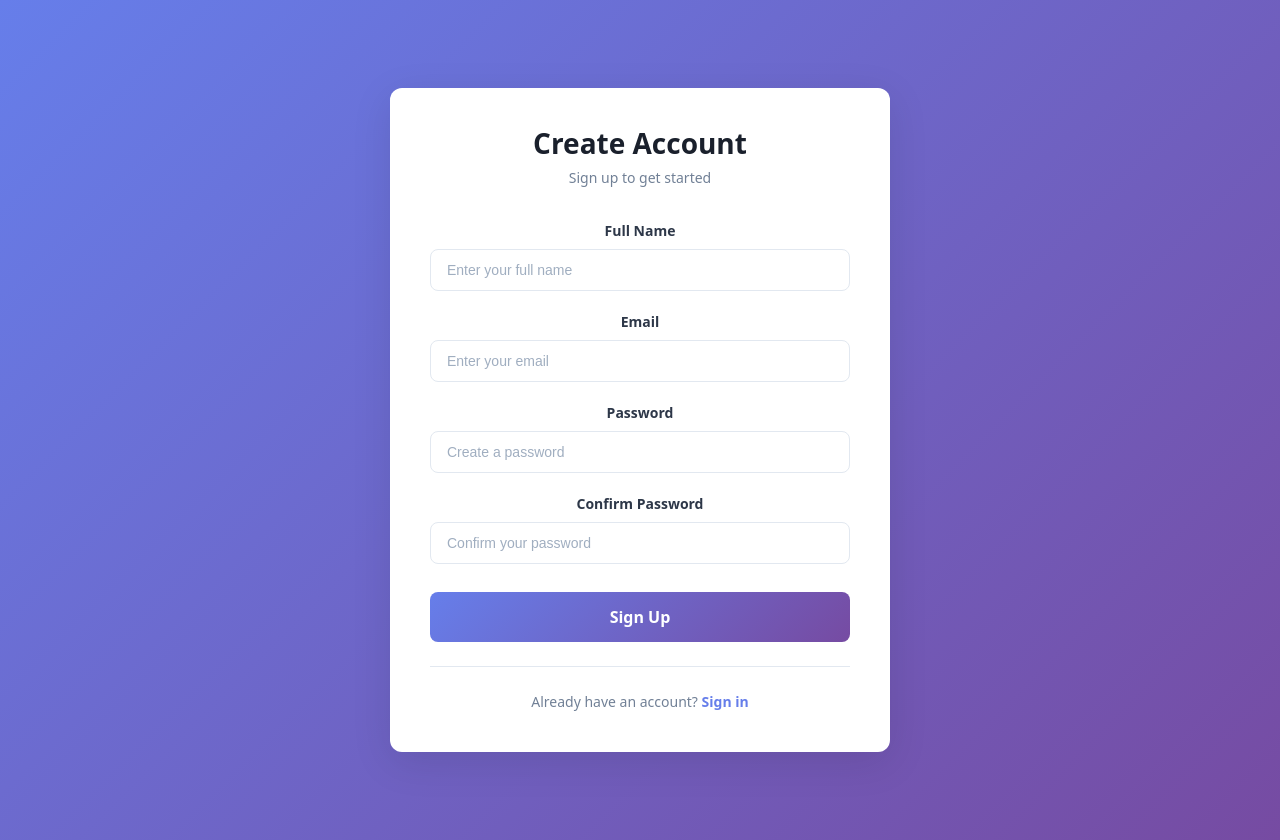
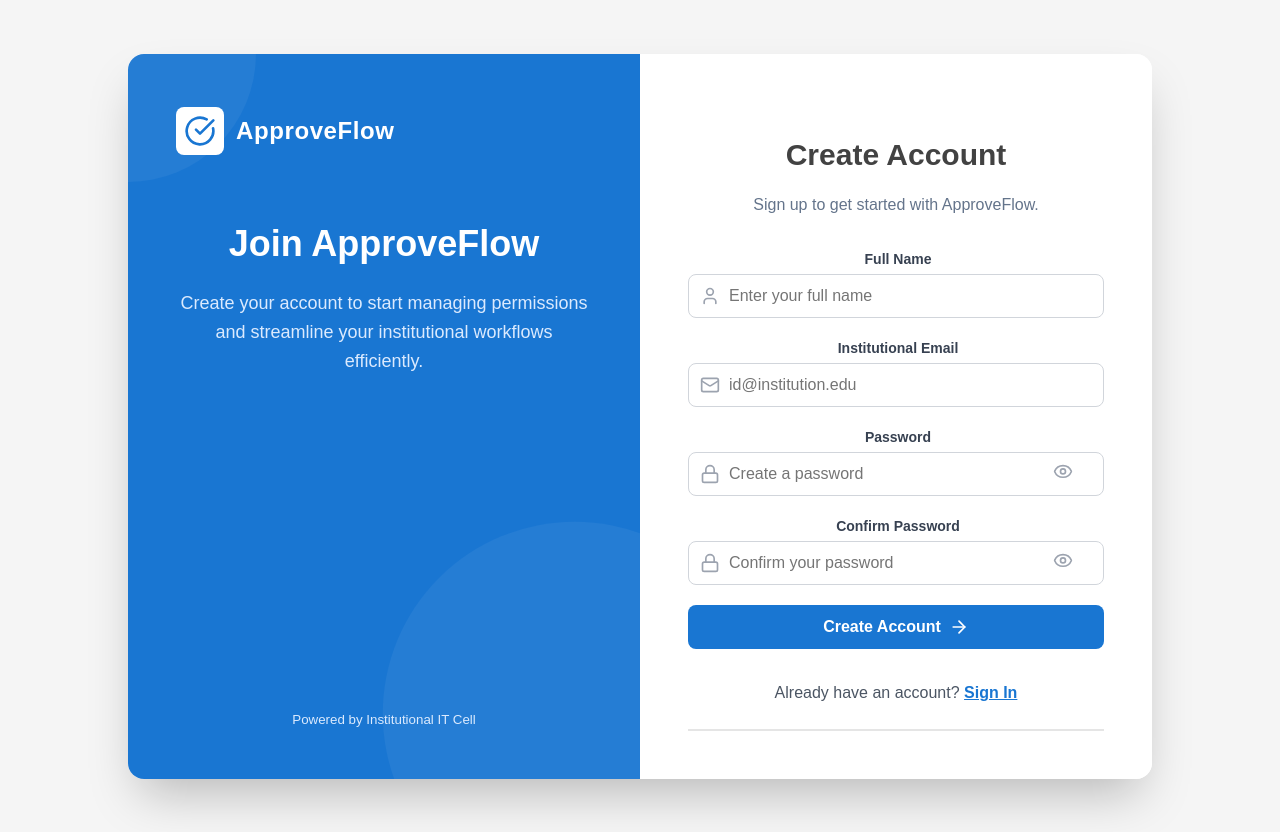
Before and after one commit to HarshilD05/WP_Mini, a React (Vite) app in the folder frontend/: page /signup in a window 1280 px wide. Built offline with nearby package versions, Linux system fonts and the light colour scheme; no server answers.

Commit message:
Login/Signup(Revised)

```diff
--- a/frontend/package.json
+++ b/frontend/package.json
@@ -11,6 +11,7 @@
   },
   "dependencies": {
     "axios": "^1.6.2",
+    "lucide-react": "^0.468.0",
     "react": "^19.2.0",
     "react-dom": "^19.2.0",
     "react-router-dom": "^7.9.6"
--- a/frontend/src/pages/Login.css
+++ b/frontend/src/pages/Login.css
@@ -1,78 +1,189 @@
-.login-container {
+/* Login.css */
+.auth-container {
   min-height: 100vh;
+  background-color: #F5F5F5;
   display: flex;
   align-items: center;
   justify-content: center;
-  background: linear-gradient(135deg, #667eea 0%, #764ba2 100%);
-  padding: 20px;
+  padding: 1rem;
+  font-family: sans-serif;
+  color: #334155;
 }
 
-.login-card {
-  background: white;
-  border-radius: 12px;
-  box-shadow: 0 10px 40px rgba(0, 0, 0, 0.1);
+.auth-card {
   width: 100%;
-  max-width: 420px;
-  padding: 40px;
+  max-width: 1024px;
+  background-color: white;
+  border-radius: 1rem;
+  box-shadow: 0 25px 50px -12px rgba(0, 0, 0, 0.25);
+  overflow: hidden;
+  display: flex;
+  flex-direction: column;
+  min-height: 600px;
 }
 
-.login-header {
-  text-align: center;
-  margin-bottom: 32px;
+@media (min-width: 768px) {
+  .auth-card {
+    flex-direction: row;
+  }
 }
 
-.login-header h1 {
-  color: #1a202c;
-  font-size: 28px;
-  font-weight: 700;
-  margin: 0 0 8px 0;
+/* Left Side - Branding */
+.brand-section {
+  width: 100%;
+  background-color: #1976D2; /* Primary Blue */
+  color: white;
+  padding: 2rem;
+  display: flex;
+  flex-direction: column;
+  justify-content: space-between;
+  position: relative;
+  overflow: hidden;
 }
 
-.login-header p {
-  color: #718096;
-  font-size: 14px;
-  margin: 0;
+@media (min-width: 768px) {
+  .brand-section {
+    width: 50%;
+    padding: 3rem;
+  }
 }
 
-.login-form {
+.brand-header {
+  display: flex;
+  align-items: center;
+  gap: 0.75rem;
+  margin-bottom: 2rem;
+  position: relative;
+  z-index: 10;
+}
+
+.logo-icon {
+  background-color: white;
+  padding: 0.5rem;
+  border-radius: 0.5rem;
+  display: flex;
+  color: #1976D2;
+}
+
+.brand-title {
+  font-size: 1.5rem;
+  font-weight: bold;
+  letter-spacing: 0.025em;
+}
+
+.hero-text h2 {
+  font-size: 2.25rem;
+  font-weight: bold;
+  line-height: 1.2;
+  margin-bottom: 1.5rem;
+}
+
+.hero-text p {
+  color: #DBEAFE; /* Light blue text */
+  font-size: 1.125rem;
+  line-height: 1.6;
+}
+
+/* Decorative Circles */
+.circle-deco-1 {
+  position: absolute;
+  top: 0;
+  left: 0;
+  width: 16rem;
+  height: 16rem;
+  background-color: white;
+  opacity: 0.05;
+  border-radius: 50%;
+  transform: translate(-50%, -50%);
+}
+
+.circle-deco-2 {
+  position: absolute;
+  bottom: 0;
+  right: 0;
+  width: 24rem;
+  height: 24rem;
+  background-color: white;
+  opacity: 0.05;
+  border-radius: 50%;
+  transform: translate(33%, 33%);
+}
+
+/* Right Side - Form */
+.form-section {
+  width: 100%;
+  padding: 2rem;
+  background-color: white;
   display: flex;
   flex-direction: column;
-  gap: 20px;
+  justify-content: center;
 }
 
-.form-group {
-  display: flex;
-  flex-direction: column;
-  gap: 8px;
+@media (min-width: 768px) {
+  .form-section {
+    width: 50%;
+    padding: 3rem;
+  }
 }
 
-.form-group label {
-  color: #2d3748;
-  font-size: 14px;
-  font-weight: 600;
+.form-header {
+  max-width: 28rem;
+  margin: 0 auto;
+  width: 100%;
 }
 
-.form-group input {
-  padding: 12px 16px;
-  border: 1px solid #e2e8f0;
-  border-radius: 8px;
-  font-size: 14px;
-  transition: all 0.2s;
-  outline: none;
+.form-header h3 {
+  font-size: 1.875rem;
+  font-weight: bold;
+  color: #424242;
+  margin-bottom: 0.5rem;
 }
 
-.form-group input:focus {
-  border-color: #667eea;
-  box-shadow: 0 0 0 3px rgba(102, 126, 234, 0.1);
+.form-header p {
+  color: #64748B;
+  margin-bottom: 2rem;
 }
 
-.form-group input:disabled {
-  background-color: #f7fafc;
-  cursor: not-allowed;
+.input-group {
+  margin-bottom: 1.25rem;
 }
 
-.form-group input::placeholder {
-  color: #a0aec0;
+.input-group label {
+  display: block;
+  font-size: 0.875rem;
+  font-weight: 600;
+  color: #374151;
+  margin-bottom: 0.25rem;
+  margin-left: 0.25rem;
+}
+
+.input-wrapper {
+  position: relative;
+}
+
+.input-icon {
+  position: absolute;
+  left: 0.75rem;
+  top: 50%;
+  transform: translateY(-50%);
+  color: #9CA3AF;
+}
+
+.form-input {
+  width: 100%;
+  padding-left: 2.5rem;
+  padding-right: 1rem;
+  padding-top: 0.75rem;
+  padding-bottom: 0.75rem;
+  border-radius: 0.5rem;
+  border: 1px solid #D1D5DB;
+  outline: none;
+  transition: all 0.2s;
+}
+
+.form-input:focus {
+  border-color: #1976D2;
+  box-shadow: 0 0 0 2px rgba(25, 118, 210, 0.2);
 }
 
 .error-message {
@@ -82,67 +193,50 @@
   border-radius: 8px;
   font-size: 14px;
   border-left: 4px solid #fc8181;
+  margin-bottom: 1.25rem;
 }
 
-.login-button {
-  background: linear-gradient(135deg, #667eea 0%, #764ba2 100%);
+.submit-btn {
+  width: 100%;
+  background-color: #1976D2;
   color: white;
+  font-weight: bold;
+  padding: 0.75rem;
+  border-radius: 0.5rem;
   border: none;
-  padding: 14px 24px;
-  border-radius: 8px;
-  font-size: 16px;
-  font-weight: 600;
   cursor: pointer;
-  transition: transform 0.2s, box-shadow 0.2s;
-  margin-top: 8px;
+  display: flex;
+  align-items: center;
+  justify-content: center;
+  gap: 0.5rem;
+  transition: background-color 0.3s;
+  margin-top: 1rem;
 }
 
-.login-button:hover:not(:disabled) {
-  transform: translateY(-2px);
-  box-shadow: 0 4px 12px rgba(102, 126, 234, 0.4);
+.submit-btn:hover {
+  background-color: #1565C0;
 }
 
-.login-button:active:not(:disabled) {
-  transform: translateY(0);
-}
-
-.login-button:disabled {
+.submit-btn:disabled {
   opacity: 0.6;
   cursor: not-allowed;
 }
 
-.login-footer {
+.toggle-text {
+  margin-top: 2rem;
   text-align: center;
-  margin-top: 24px;
-  padding-top: 24px;
-  border-top: 1px solid #e2e8f0;
+  color: #4B5563;
 }
 
-.login-footer p {
-  color: #718096;
-  font-size: 14px;
-  margin: 0;
-}
-
-.signup-link {
-  color: #667eea;
-  font-weight: 600;
-  text-decoration: none;
-  transition: color 0.2s;
-}
-
-.signup-link:hover {
-  color: #764ba2;
+.toggle-link {
+  color: #1976D2;
+  font-weight: bold;
+  background: none;
+  border: none;
+  cursor: pointer;
   text-decoration: underline;
 }
 
-/* Responsive design */
-@media (max-width: 480px) {
-  .login-card {
-    padding: 32px 24px;
-  }
-
-  .login-header h1 {
-    font-size: 24px;
-  }
+.toggle-link:hover {
+  color: #1565C0;
 }
--- a/frontend/src/pages/Login.jsx
+++ b/frontend/src/pages/Login.jsx
@@ -1,5 +1,6 @@
 import { useState } from 'react';
 import { useNavigate, Link } from 'react-router-dom';
+import { Mail, Lock, CheckCircle, ArrowRight, Eye, EyeOff } from 'lucide-react';
 import { login } from '../apis/authAPI';
 import './Login.css';
 
@@ -11,16 +12,7 @@
   });
   const [error, setError] = useState('');
   const [isLoading, setIsLoading] = useState(false);
-
-  const handleChange = (e) => {
-    const { name, value } = e.target;
-    setFormData(prev => ({
-      ...prev,
-      [name]: value
-    }));
-    // Clear error when user starts typing
-    if (error) setError('');
-  };
+  const [showPassword, setShowPassword] = useState(false);
 
   const handleSubmit = async (e) => {
     e.preventDefault();
@@ -46,65 +38,103 @@
   };
 
   return (
-    <div className="login-container">
-      <div className="login-card">
-        <div className="login-header">
-          <h1>Welcome Back</h1>
-          <p>Sign in to continue</p>
+    <div className="auth-container">
+      <div className="auth-card">
+
+        {/* Branding Side */}
+        <div className="brand-section">
+          <div className="circle-deco-1"></div>
+          <div className="circle-deco-2"></div>
+
+          <div className="brand-header">
+            <div className="logo-icon">
+              <CheckCircle size={32} />
+            </div>
+            <h1 className="brand-title">ApproveFlow</h1>
           </div>
 
-        <form onSubmit={handleSubmit} className="login-form">
+          <div className="hero-text" style={{position: 'relative', zIndex: 10}}>
+            <h2>Welcome Back!</h2>
+            <p>The Smart Permission & Event Approval Portal designed to streamline institutional workflows.</p>
+          </div>
+
+          <div style={{marginTop: 'auto', paddingTop: '3rem', position: 'relative', zIndex: 10}}>
+             <small style={{color: '#DBEAFE'}}>Powered by Institutional IT Cell</small>
+          </div>
+        </div>
+
+        {/* Form Side */}
+        <div className="form-section">
+          <div className="form-header">
+            <h3>Sign In</h3>
+            <p>Access your dashboard to manage permissions.</p>
+
+            <form onSubmit={handleSubmit}>
               {error && (
                 <div className="error-message">
                   {error}
                 </div>
               )}
 
-          <div className="form-group">
-            <label htmlFor="email">Email</label>
+              <div className="input-group">
+                <label>Institutional Email</label>
+                <div className="input-wrapper">
+                  <Mail className="input-icon" size={20} />
                   <input
                     type="email"
-              id="email"
-              name="email"
+                    className="form-input"
+                    placeholder="id@institution.edu"
                     value={formData.email}
-              onChange={handleChange}
-              placeholder="Enter your email"
-              disabled={isLoading}
-              autoComplete="email"
+                    onChange={(e) => setFormData({...formData, email: e.target.value})}
+                    required
                   />
                 </div>
-
-          <div className="form-group">
-            <label htmlFor="password">Password</label>
-            <input
-              type="password"
-              id="password"
-              name="password"
-              value={formData.password}
-              onChange={handleChange}
-              placeholder="Enter your password"
-              disabled={isLoading}
-              autoComplete="current-password"
-            />
               </div>
 
+              <div className="input-group">
+                <label>Password</label>
+                <div className="input-wrapper">
+                  <Lock className="input-icon" size={20} />
+                  <input
+                    type={showPassword ? "text" : "password"}
+                    className="form-input"
+                    placeholder="••••••••"
+                    value={formData.password}
+                    onChange={(e) => setFormData({...formData, password: e.target.value})}
+                    required
+                  />
                   <button
-            type="submit"
-            className="login-button"
-            disabled={isLoading}
+                    type="button"
+                    onClick={() => setShowPassword(!showPassword)}
+                    style={{position: 'absolute', right: '0.75rem', top: '50%', transform: 'translateY(-50%)', background: 'none', border: 'none', cursor: 'pointer', color: '#9CA3AF'}}
                   >
-            {isLoading ? 'Signing in...' : 'Sign In'}
+                    {showPassword ? <EyeOff size={20} /> : <Eye size={20} />}
+                  </button>
+                </div>
+              </div>
+
+              <div style={{display: 'flex', justifyContent: 'flex-end', marginBottom: '1rem'}}>
+                <a href="#" style={{color: '#1976D2', fontSize: '0.875rem', textDecoration: 'none'}}>Forgot Password?</a>
+              </div>
+
+              <button type="submit" className="submit-btn" disabled={isLoading}>
+                {isLoading ? 'Logging in...' : (
+                  <>
+                    Login to Dashboard <ArrowRight size={20} />
+                  </>
+                )}
               </button>
             </form>
 
-        <div className="login-footer">
-          <p>
-            Don't have an account?{' '}
-            <Link to="/signup" className="signup-link">
-              Sign up
+            <div className="toggle-text">
+              Don't have an account yet?{' '}
+              <Link to="/signup" className="toggle-link">
+                Sign Up
               </Link>
-          </p>
             </div>
+          </div>
+        </div>
+
       </div>
     </div>
   );
--- a/frontend/src/pages/Signup.css
+++ b/frontend/src/pages/Signup.css
@@ -1,148 +1,2 @@
-.signup-container {
-  min-height: 100vh;
-  display: flex;
-  align-items: center;
-  justify-content: center;
-  background: linear-gradient(135deg, #667eea 0%, #764ba2 100%);
-  padding: 20px;
-}
-
-.signup-card {
-  background: white;
-  border-radius: 12px;
-  box-shadow: 0 10px 40px rgba(0, 0, 0, 0.1);
-  width: 100%;
-  max-width: 420px;
-  padding: 40px;
-}
-
-.signup-header {
-  text-align: center;
-  margin-bottom: 32px;
-}
-
-.signup-header h1 {
-  color: #1a202c;
-  font-size: 28px;
-  font-weight: 700;
-  margin: 0 0 8px 0;
-}
-
-.signup-header p {
-  color: #718096;
-  font-size: 14px;
-  margin: 0;
-}
-
-.signup-form {
-  display: flex;
-  flex-direction: column;
-  gap: 20px;
-}
-
-.form-group {
-  display: flex;
-  flex-direction: column;
-  gap: 8px;
-}
-
-.form-group label {
-  color: #2d3748;
-  font-size: 14px;
-  font-weight: 600;
-}
-
-.form-group input {
-  padding: 12px 16px;
-  border: 1px solid #e2e8f0;
-  border-radius: 8px;
-  font-size: 14px;
-  transition: all 0.2s;
-  outline: none;
-}
-
-.form-group input:focus {
-  border-color: #667eea;
-  box-shadow: 0 0 0 3px rgba(102, 126, 234, 0.1);
-}
-
-.form-group input:disabled {
-  background-color: #f7fafc;
-  cursor: not-allowed;
-}
-
-.form-group input::placeholder {
-  color: #a0aec0;
-}
-
-.error-message {
-  background-color: #fed7d7;
-  color: #c53030;
-  padding: 12px 16px;
-  border-radius: 8px;
-  font-size: 14px;
-  border-left: 4px solid #fc8181;
-}
-
-.signup-button {
-  background: linear-gradient(135deg, #667eea 0%, #764ba2 100%);
-  color: white;
-  border: none;
-  padding: 14px 24px;
-  border-radius: 8px;
-  font-size: 16px;
-  font-weight: 600;
-  cursor: pointer;
-  transition: transform 0.2s, box-shadow 0.2s;
-  margin-top: 8px;
-}
-
-.signup-button:hover:not(:disabled) {
-  transform: translateY(-2px);
-  box-shadow: 0 4px 12px rgba(102, 126, 234, 0.4);
-}
-
-.signup-button:active:not(:disabled) {
-  transform: translateY(0);
-}
-
-.signup-button:disabled {
-  opacity: 0.6;
-  cursor: not-allowed;
-}
-
-.signup-footer {
-  text-align: center;
-  margin-top: 24px;
-  padding-top: 24px;
-  border-top: 1px solid #e2e8f0;
-}
-
-.signup-footer p {
-  color: #718096;
-  font-size: 14px;
-  margin: 0;
-}
-
-.login-link {
-  color: #667eea;
-  font-weight: 600;
-  text-decoration: none;
-  transition: color 0.2s;
-}
-
-.login-link:hover {
-  color: #764ba2;
-  text-decoration: underline;
-}
-
-/* Responsive design */
-@media (max-width: 480px) {
-  .signup-card {
-    padding: 32px 24px;
-  }
-
-  .signup-header h1 {
-    font-size: 24px;
-  }
-}
+/* Signup.css - Shared auth styles */
+/* Uses the same styles as Login.css for consistency */
--- a/frontend/src/pages/Signup.jsx
+++ b/frontend/src/pages/Signup.jsx
@@ -1,5 +1,6 @@
 import { useState } from 'react';
 import { useNavigate, Link } from 'react-router-dom';
+import { Mail, Lock, User, CheckCircle, ArrowRight, Eye, EyeOff } from 'lucide-react';
 import { signup } from '../apis/authAPI';
 import './Signup.css';
 
@@ -13,16 +14,8 @@
   });
   const [error, setError] = useState('');
   const [isLoading, setIsLoading] = useState(false);
-
-  const handleChange = (e) => {
-    const { name, value } = e.target;
-    setFormData(prev => ({
-      ...prev,
-      [name]: value
-    }));
-    // Clear error when user starts typing
-    if (error) setError('');
-  };
+  const [showPassword, setShowPassword] = useState(false);
+  const [showConfirmPassword, setShowConfirmPassword] = useState(false);
 
   const validateForm = () => {
     if (!formData.name || !formData.email || !formData.password || !formData.confirmPassword) {
@@ -76,93 +69,136 @@
   };
 
   return (
-    <div className="signup-container">
-      <div className="signup-card">
-        <div className="signup-header">
-          <h1>Create Account</h1>
-          <p>Sign up to get started</p>
+    <div className="auth-container">
+      <div className="auth-card">
+
+        {/* Branding Side */}
+        <div className="brand-section">
+          <div className="circle-deco-1"></div>
+          <div className="circle-deco-2"></div>
+
+          <div className="brand-header">
+            <div className="logo-icon">
+              <CheckCircle size={32} />
+            </div>
+            <h1 className="brand-title">ApproveFlow</h1>
           </div>
 
-        <form onSubmit={handleSubmit} className="signup-form">
+          <div className="hero-text" style={{position: 'relative', zIndex: 10}}>
+            <h2>Join ApproveFlow</h2>
+            <p>Create your account to start managing permissions and streamline your institutional workflows efficiently.</p>
+          </div>
+
+          <div style={{marginTop: 'auto', paddingTop: '3rem', position: 'relative', zIndex: 10}}>
+             <small style={{color: '#DBEAFE'}}>Powered by Institutional IT Cell</small>
+          </div>
+        </div>
+
+        {/* Form Side */}
+        <div className="form-section">
+          <div className="form-header">
+            <h3>Create Account</h3>
+            <p>Sign up to get started with ApproveFlow.</p>
+
+            <form onSubmit={handleSubmit}>
               {error && (
                 <div className="error-message">
                   {error}
                 </div>
               )}
 
-          <div className="form-group">
-            <label htmlFor="name">Full Name</label>
+              <div className="input-group">
+                <label>Full Name</label>
+                <div className="input-wrapper">
+                  <User className="input-icon" size={20} />
                   <input
                     type="text"
-              id="name"
-              name="name"
+                    className="form-input"
+                    placeholder="Enter your full name"
                     value={formData.name}
-              onChange={handleChange}
-              placeholder="Enter your full name"
-              disabled={isLoading}
-              autoComplete="name"
+                    onChange={(e) => setFormData({...formData, name: e.target.value})}
+                    required
                   />
                 </div>
+              </div>
 
-          <div className="form-group">
-            <label htmlFor="email">Email</label>
+              <div className="input-group">
+                <label>Institutional Email</label>
+                <div className="input-wrapper">
+                  <Mail className="input-icon" size={20} />
                   <input
                     type="email"
-              id="email"
-              name="email"
+                    className="form-input"
+                    placeholder="id@institution.edu"
                     value={formData.email}
-              onChange={handleChange}
-              placeholder="Enter your email"
-              disabled={isLoading}
-              autoComplete="email"
+                    onChange={(e) => setFormData({...formData, email: e.target.value})}
+                    required
                   />
                 </div>
-
-          <div className="form-group">
-            <label htmlFor="password">Password</label>
-            <input
-              type="password"
-              id="password"
-              name="password"
-              value={formData.password}
-              onChange={handleChange}
-              placeholder="Create a password"
-              disabled={isLoading}
-              autoComplete="new-password"
-            />
               </div>
 
-          <div className="form-group">
-            <label htmlFor="confirmPassword">Confirm Password</label>
+              <div className="input-group">
+                <label>Password</label>
+                <div className="input-wrapper">
+                  <Lock className="input-icon" size={20} />
                   <input
-              type="password"
-              id="confirmPassword"
-              name="confirmPassword"
-              value={formData.confirmPassword}
-              onChange={handleChange}
-              placeholder="Confirm your password"
-              disabled={isLoading}
-              autoComplete="new-password"
+                    type={showPassword ? "text" : "password"}
+                    className="form-input"
+                    placeholder="Create a password"
+                    value={formData.password}
+                    onChange={(e) => setFormData({...formData, password: e.target.value})}
+                    required
                   />
+                  <button
+                    type="button"
+                    onClick={() => setShowPassword(!showPassword)}
+                    style={{position: 'absolute', right: '0.75rem', top: '50%', transform: 'translateY(-50%)', background: 'none', border: 'none', cursor: 'pointer', color: '#9CA3AF'}}
+                  >
+                    {showPassword ? <EyeOff size={20} /> : <Eye size={20} />}
+                  </button>
+                </div>
               </div>
 
+              <div className="input-group">
+                <label>Confirm Password</label>
+                <div className="input-wrapper">
+                  <Lock className="input-icon" size={20} />
+                  <input
+                    type={showConfirmPassword ? "text" : "password"}
+                    className="form-input"
+                    placeholder="Confirm your password"
+                    value={formData.confirmPassword}
+                    onChange={(e) => setFormData({...formData, confirmPassword: e.target.value})}
+                    required
+                  />
                   <button
-            type="submit"
-            className="signup-button"
-            disabled={isLoading}
+                    type="button"
+                    onClick={() => setShowConfirmPassword(!showConfirmPassword)}
+                    style={{position: 'absolute', right: '0.75rem', top: '50%', transform: 'translateY(-50%)', background: 'none', border: 'none', cursor: 'pointer', color: '#9CA3AF'}}
                   >
-            {isLoading ? 'Creating Account...' : 'Sign Up'}
+                    {showConfirmPassword ? <EyeOff size={20} /> : <Eye size={20} />}
+                  </button>
+                </div>
+              </div>
+
+              <button type="submit" className="submit-btn" disabled={isLoading}>
+                {isLoading ? 'Creating Account...' : (
+                  <>
+                    Create Account <ArrowRight size={20} />
+                  </>
+                )}
               </button>
             </form>
 
-        <div className="signup-footer">
-          <p>
+            <div className="toggle-text">
               Already have an account?{' '}
-            <Link to="/login" className="login-link">
-              Sign in
+              <Link to="/login" className="toggle-link">
+                Sign In
               </Link>
-          </p>
             </div>
+          </div>
+        </div>
+
       </div>
     </div>
   );
```
Also changed, not shown: 1 other file (tests, documents, lock files or other folders). Lines whose indentation alone changed are shown as unchanged.
